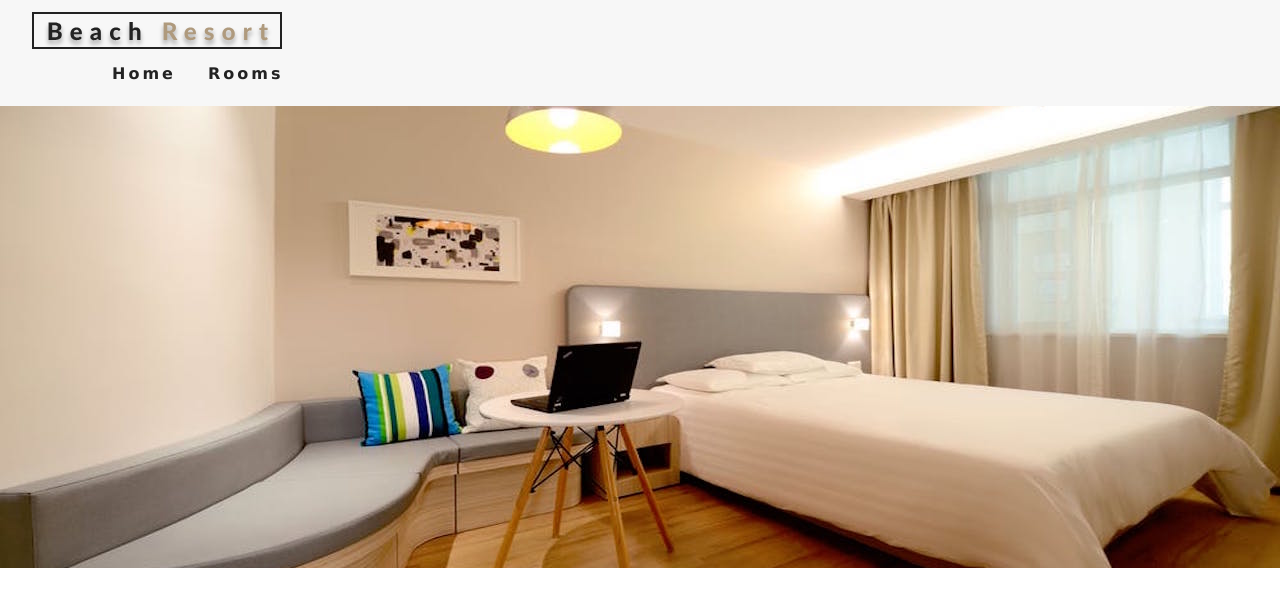
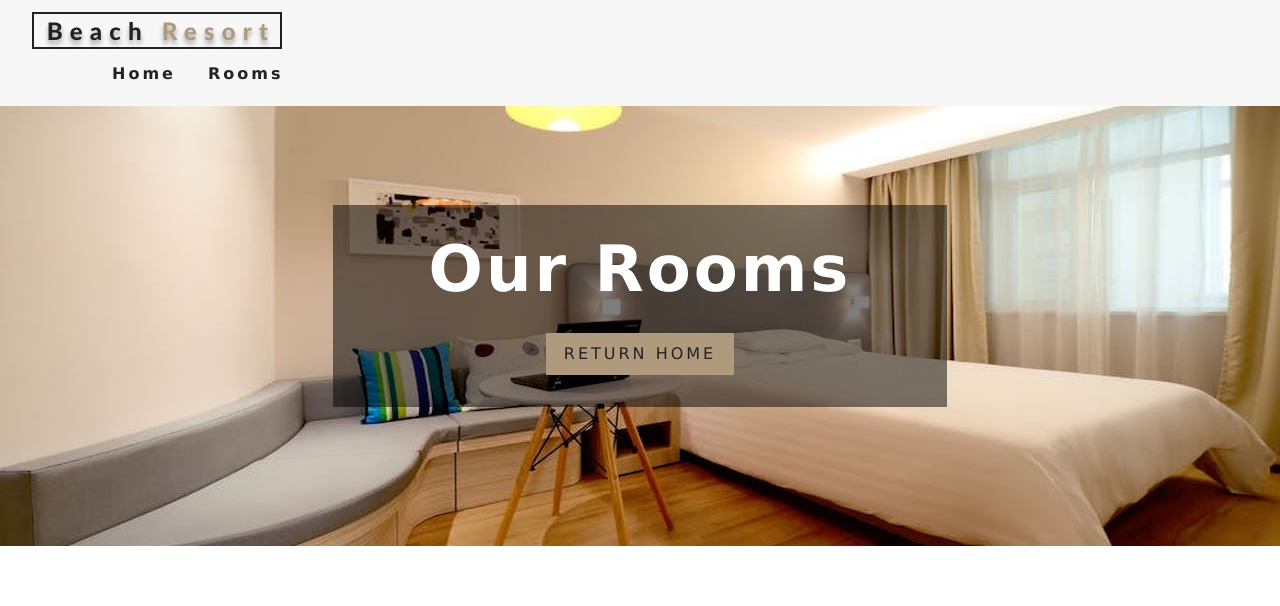
Before and after one commit to gauravshresthh/resort-app, a React (Create React App) app: page /rooms in a window 1280 px wide. Shown: the top 606 px of the page. Built offline with nearby package versions, Linux system fonts and the light colour scheme.

Commit message:
router set on all of the components

```diff
--- /dev/null
+++ b/src/components/Banner.js
@@ -0,0 +1,13 @@
+import React from 'react';
+
+const Banner = ({ children, title, subtitle }) => {
+  return (
+    <div className="banner">
+      <h1>{title}</h1>
+      <p>{subtitle}</p>
+      {children}
+    </div>
+  );
+};
+
+export default Banner;
--- a/src/pages/Error.js
+++ b/src/pages/Error.js
@@ -1,7 +1,20 @@
 import React from 'react';
+import Hero from '../components/Hero';
+import Banner from './../components/Banner';
+import { Link } from 'react-router-dom';
 
 const Error = () => {
-  return <div>Error</div>;
+  return (
+    <>
+      <Hero>
+        <Banner tittle="404" subtitle="Page Not Found">
+          <Link to="/" className="btn-primary">
+            return home
+          </Link>
+        </Banner>
+      </Hero>
+    </>
+  );
 };
 
 export default Error;
--- a/src/pages/Home.js
+++ b/src/pages/Home.js
@@ -1,8 +1,17 @@
 import React from 'react';
 import Hero from '../components/Hero';
-
+import Banner from './../components/Banner';
+import { Link } from 'react-router-dom';
 const Home = () => {
-  return <Hero />;
+  return (
+    <Hero>
+      <Banner title="luxurious rooms" subtitle="deluxe rooms starting at $10">
+        <Link to="/rooms" className="btn-primary">
+          our rooms
+        </Link>
+      </Banner>
+    </Hero>
+  );
 };
 
 export default Home;
--- a/src/pages/Rooms.js
+++ b/src/pages/Rooms.js
@@ -1,10 +1,18 @@
 import React from 'react';
 import Hero from '../components/Hero';
+import Banner from '../components/Banner';
+import { Link } from 'react-router-dom';
+
 const Rooms = () => {
   return (
     <div>
-      Room
-      <Hero hero="roomsHero" />
+      <Hero hero="roomsHero">
+        <Banner title="Our Rooms">
+          <Link to="/" className="btn-primary">
+            Return Home
+          </Link>
+        </Banner>
+      </Hero>
     </div>
   );
 };
```
